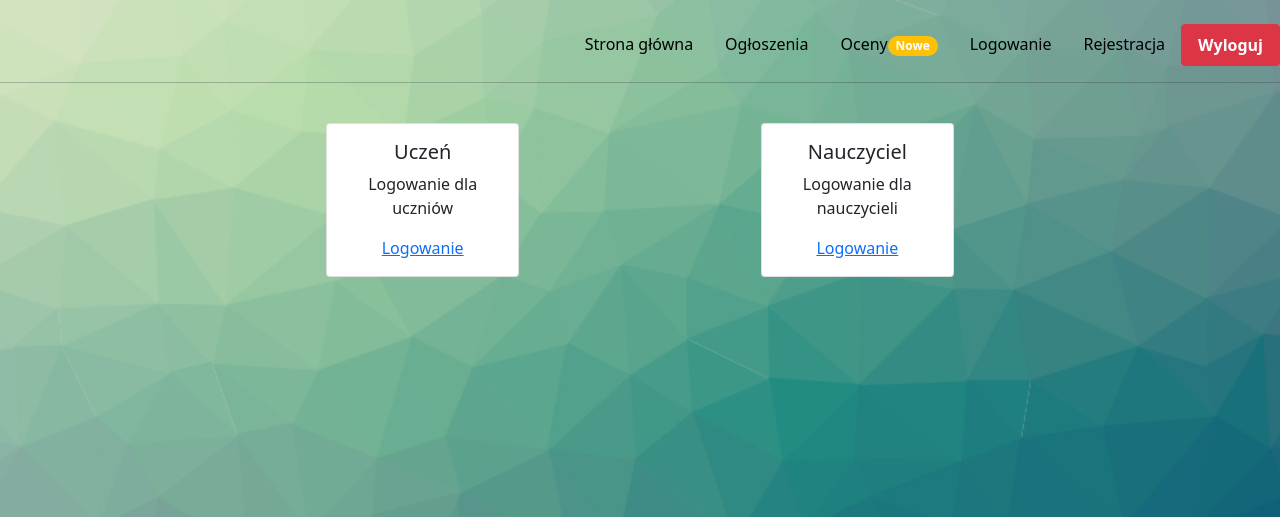
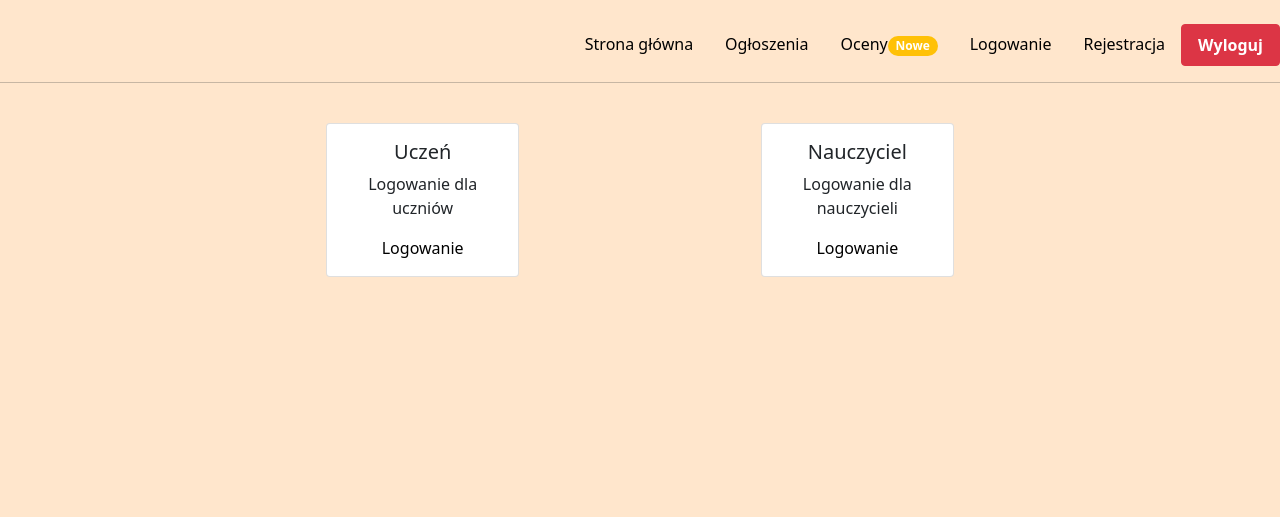
Before and after one commit to jakubklonowski/E-school_Flask, a Flask app: page /login in a window 1280 px wide. Shown: the top 517 px of the page. Run offline with Flask 2, Linux system fonts and the light colour scheme; parts of the project's set-up code (start-up, migrations or seed data) failed here and were passed over.

Commit message:
style update

```diff
--- a/app/static/style.css
+++ b/app/static/style.css
@@ -1,6 +1,6 @@
 body {
-    background-color: rgb(233, 213, 193);
-    background-image: url('/static/background.png');
+    background-color: rgb(255, 230, 204);
+
     background-repeat: no-repeat;
     background-attachment: fixed;
     background-size: cover;
@@ -75,6 +75,25 @@ h1 {
     margin-left: 10%;
 }
 
+.card-shadow:hover {
+    box-shadow: 1px 1px 1px 1px rgb(179, 230, 255);
+}
+
+.card-link {
+    text-decoration: none;
+    color: black;
+}
+
+.news-img {
+    width: 16px;
+    height: 16px;
+}
+
+.news-form {
+    display: inline-block;
+    float: right;
+}
+
 #container-btn-log {
     text-align: center;
     width: 20%;
@@ -84,10 +103,6 @@ h1 {
 #logout-btn {
     color: white;
     font-weight: bold;
-}
-
-#btn-login {
-
 }
 
 #img-avatar-container {
```
Also changed, not shown: app/static/background.png (deleted), app/static/cross.png (added), app/static/pencil.png (added).
